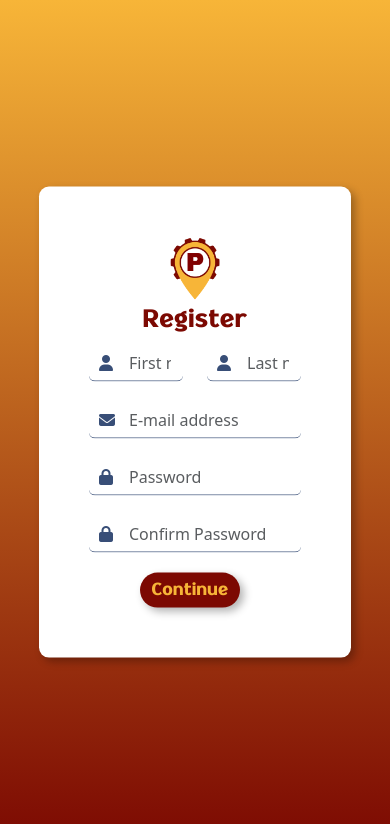
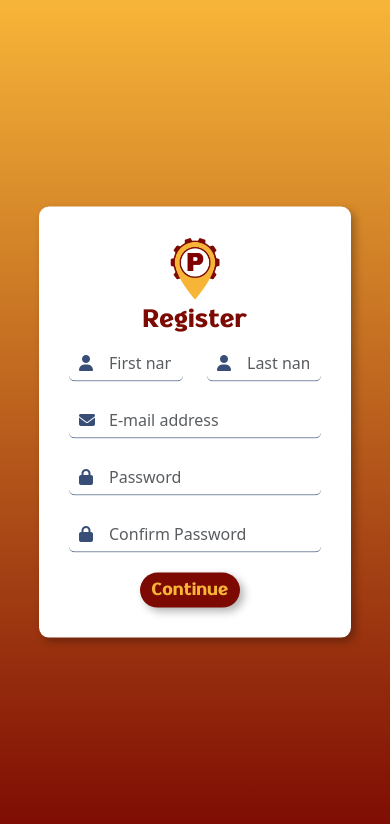
Before and after one commit to ArchonsDev/react-wildpark-web, a React (Create React App) app: page /register in a window 390 px wide. Shown: the top 824 px of the page. Built offline with nearby package versions, Linux system fonts and the light colour scheme.

Commit message:
fixed how register looks on mobile idk if better

```diff
--- a/src/pages/Register/style.module.css
+++ b/src/pages/Register/style.module.css
@@ -10,6 +10,7 @@
 
 .inputContainer {
   position: relative;
+  box-sizing: border-box;
 }
 
 .iconStyle {
@@ -23,7 +24,7 @@
 .formBox {
   position: absolute;
   background-color: white;
-  padding: 50px;
+  padding: 30px;
   margin: 0 auto;
   top: 50%;
   left: 50%;
@@ -33,6 +34,7 @@
   min-height: 300px;
   border-radius: 10px;
   box-shadow: 4px 4px 8px rgba(0, 0, 0, 0.3);
+  flex-wrap: wrap;
 }
 
 .logoStyle {
@@ -72,6 +74,18 @@
   padding-left: 40px !important;
 }
 
-.inputMargin:focus {
-  outline: none !important;
+@media only screen and (max-width: 375px) {
+  .formBox {
+    width: 90vw;
+    padding: 20px;
+  }
+
+  .row .col {
+    width: 100%;
+    flex-wrap: wrap;
+  }
+
+  .inputContainer {
+    width: 100%;
+  }
 }
```
